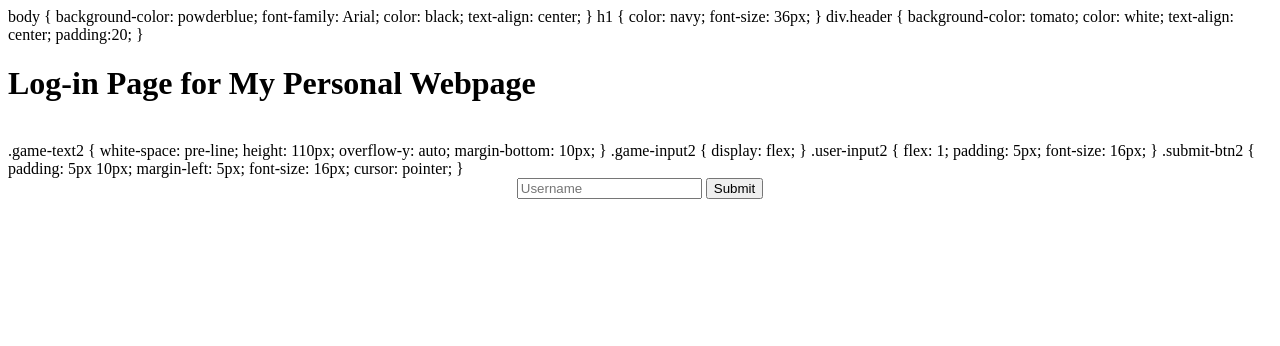
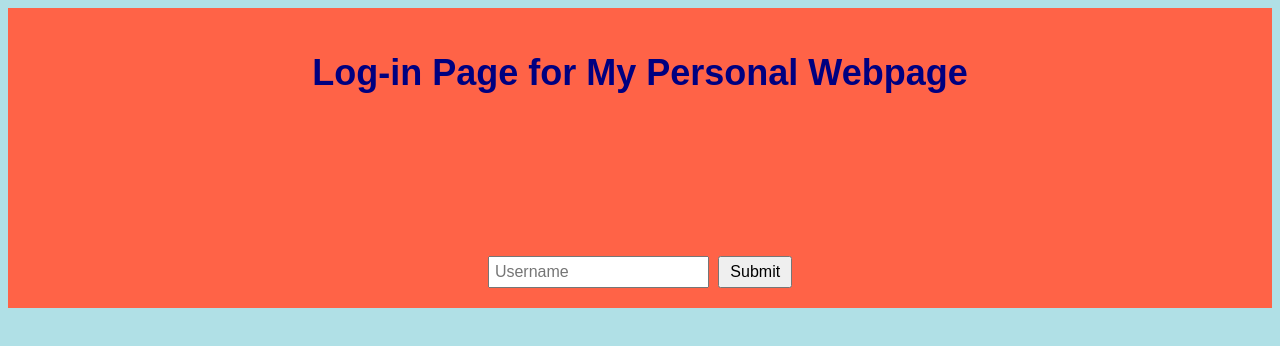
Before and after one commit to Stansberry21/Goodwill-Practice, a plain HTML site: page index.html in a window 1280 px wide. Drawn offline with Linux system fonts and the light colour scheme.

Commit message:
Update index.html

```diff
--- a/index.html
+++ b/index.html
@@ -1,13 +1,8 @@
 <!DOCTYPE html>
 <html>
   <head>
-	<title>My Personal Webpage Log-in</title>
+    <title>MyPersonal Webpage Log-In</title>
     <style>
-	</style>
-</head>
-</body>
-</body>
-</html>
       body {
       background-color: powderblue;
       font-family: Arial;
@@ -21,12 +16,9 @@ h1 {
       div.header {
         background-color: tomato;
         color: white;
-        text-align: center;
-        padding:20;
+        tex-align: center;
+        padding: 20px;
       }
-<div class="header">
-<h1>Log-in Page for My Personal Webpage</h1>
-<br>
       .game-text2 {
         white-space: pre-line;
         height: 110px;
@@ -37,7 +29,7 @@ h1 {
         display: flex;
       }
       .user-input2 {
-       flex: 1;
+        flex:1;
         padding: 5px;
         font-size: 16px;
       }
@@ -47,14 +39,23 @@ h1 {
         font-size: 16px;
         cursor: pointer;
       }
+    </style>
+  </head>
+  <body>
+    <div class="header">
+      <h1>Log-in Page for My Personal Webpage</h1>
+      <br>
   <center>
-        <div id="game-text2" class = "game-text2">
+    <div id = "game-text2" class = "game-text2">
     </div>
-        <input id="user-input2" class= "submit-btn2" type="text" placeholder="Username">
-        <button id=" submit-btn2" class = "submit-btn2">Submit</button>
-        </div></center>
-        <script src="login.js"<>/script>
+    <input id = "user-input2" class = "user-input2" type="text" placeholder = "Username">
+    <button id = "submit-btn2" class = "submit-btn2">Submit</button>
+    </div>
+  </center>
+    <script src = "login.js"></script>
     <br>
-        <a id="main-link" href="index2.html" style="display:none;">
+    <a id = "main-link" href = "index2.html" style = "display:none;">
       <button>Enter Main Page</button>
     </a>
+  </body>
+</html>
```
Lines whose indentation alone changed are shown as unchanged.
